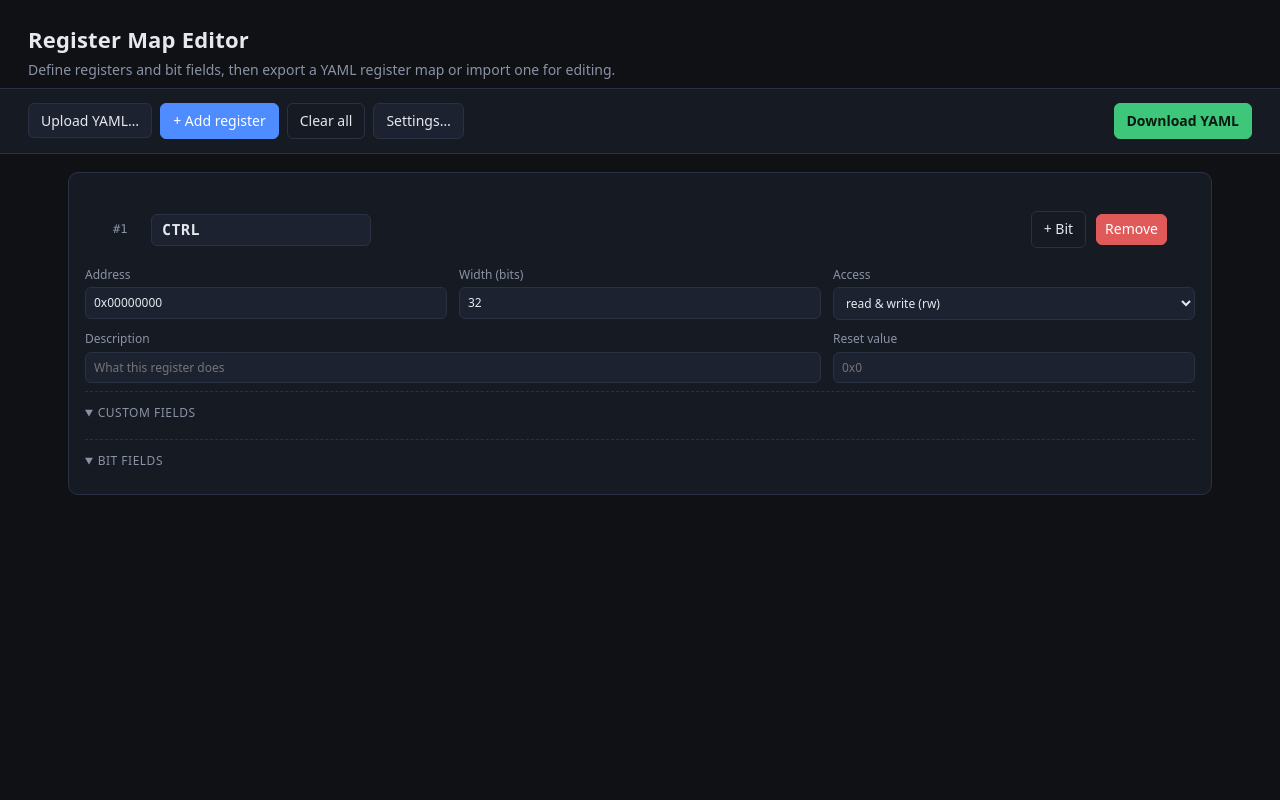
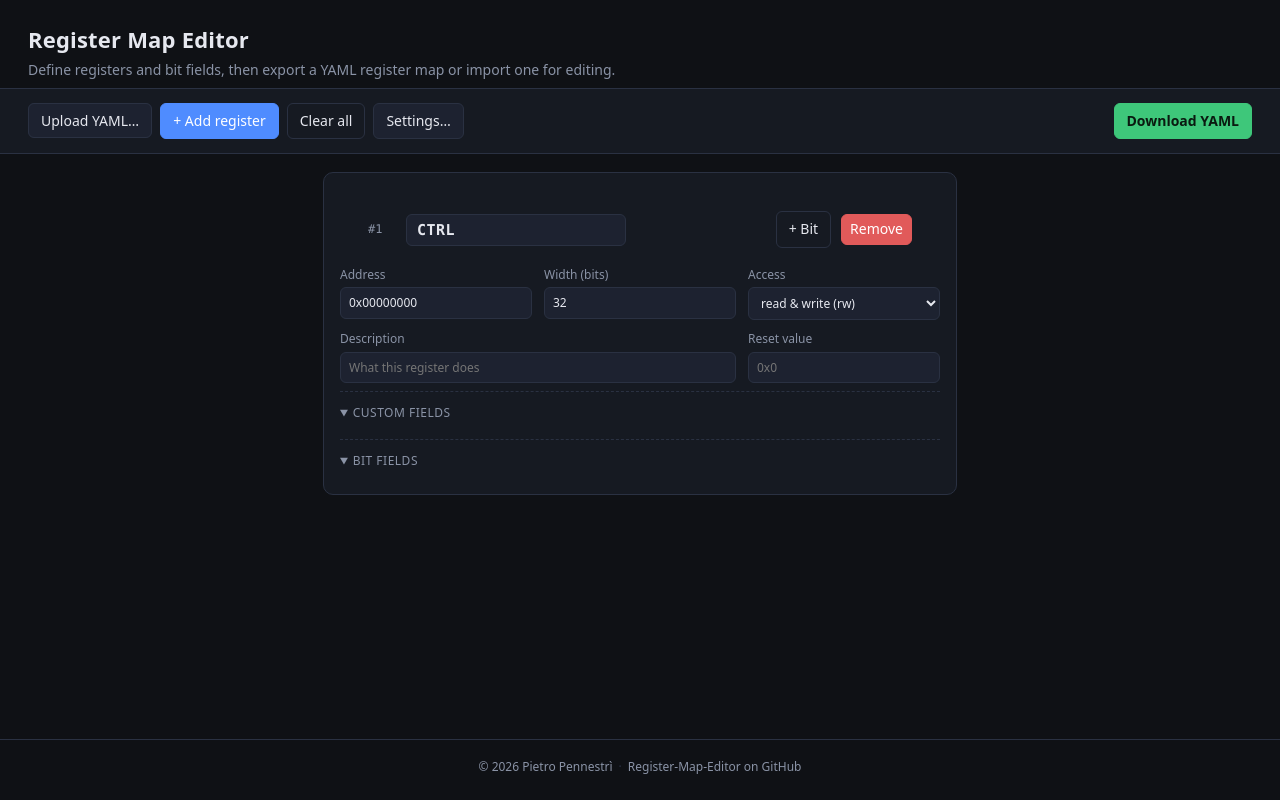
Before and after one commit to pennestri/Register-Map-Editor, a Flask app: page / in a window 1280 px wide. Run offline with Flask 3, Linux system fonts and the light colour scheme.

Commit message:
I have add a footer

```diff
--- a/static/style.css
+++ b/static/style.css
@@ -22,6 +22,13 @@ html, body {
   background: var(--bg);
   color: var(--text);
   font: 14px/1.45 system-ui, -apple-system, "Segoe UI", Roboto, Helvetica, Arial, sans-serif;
+}
+
+/* Column layout so the shared footer can sit at the bottom of short pages. */
+body {
+  min-height: 100vh;
+  display: flex;
+  flex-direction: column;
 }
 
 header {
@@ -436,10 +443,36 @@ button.ghost { background: transparent; }
   display: flex;
   flex-direction: column;
   gap: 14px;
-  padding: 18px 28px 80px;
+  padding: 18px 28px 24px;
   max-width: 1200px;
   margin: 0 auto;
 }
+
+/* Shared page footer (templates/_footer.html) */
+.footer {
+  margin-top: auto;           /* pins it to the bottom on short pages */
+  padding: 18px 28px 24px;
+  border-top: 1px solid var(--border);
+  display: flex;
+  flex-wrap: wrap;
+  align-items: center;
+  justify-content: center;
+  gap: 6px;
+  font-size: 12px;
+  color: var(--muted);
+  text-align: center;
+}
+.footer a {
+  color: var(--muted);
+  text-decoration: none;
+  border-bottom: 1px solid transparent;
+  transition: color 0.12s, border-color 0.12s;
+}
+.footer a:hover {
+  color: var(--text);
+  border-bottom-color: var(--accent);
+}
+.footer-sep { color: var(--border); }
 
 .reg-card {
   background: var(--panel);
--- /dev/null
+++ b/templates/_footer.html
@@ -0,0 +1,8 @@
+{# Shared footer. Included by every page template. #}
+<footer class="footer">
+  <span class="footer-copy">&copy; 2026
+    <a href="https://pennestri.me" rel="noopener noreferrer">Pietro Pennestr&igrave;</a>
+  </span>
+  <span class="footer-sep" aria-hidden="true">&middot;</span>
+  <a href="https://github.com/pennestri/Register-Map-Editor" rel="noopener noreferrer">Register-Map-Editor on GitHub</a>
+</footer>
--- a/templates/index.html
+++ b/templates/index.html
@@ -27,6 +27,8 @@
   <p id="status" class="status" hidden></p>
 
   <main id="registers" class="registers"></main>
+
+  {% include "_footer.html" %}
 
   <template id="register-tpl">
     <article class="reg-card" data-role="register">
--- a/templates/settings.html
+++ b/templates/settings.html
@@ -60,6 +60,8 @@
 
   <p id="status" class="status" hidden></p>
 
+  {% include "_footer.html" %}
+
   <script src="{{ url_for('static', filename='core.js') }}"></script>
   <script src="{{ url_for('static', filename='settings.js') }}"></script>
 </body>
```
Also changed, not shown: 1 other file.
